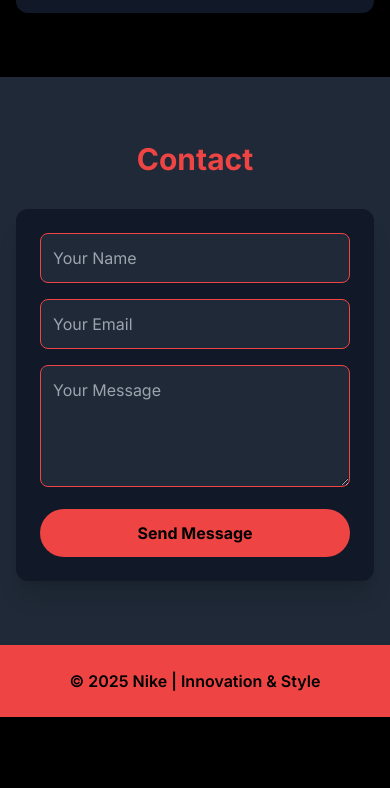
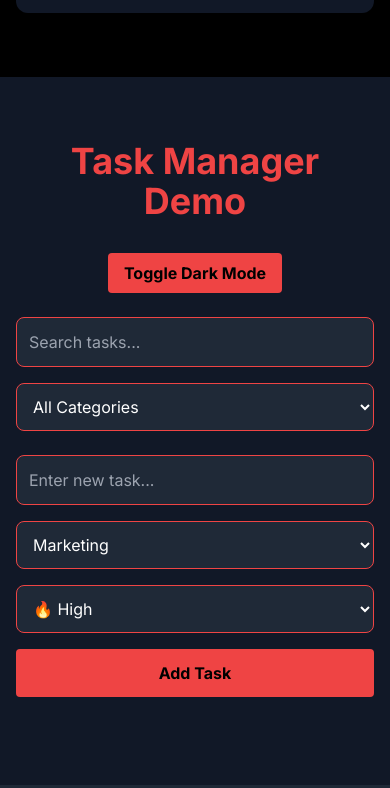
Before and after one commit to buyinzadiana-bot/WEEK-TWO-ASSIGNMENT, a plain HTML site: page index.html in a window 390 px wide. Shown: the part 4256-5044 px from the top of the page. Before the commit the page ends 4973 px from the top, so only its background shows below. Drawn offline with nearby package versions, Linux system fonts and the light colour scheme.

Commit message:
added task manager

```diff
--- a/index.html
+++ b/index.html
@@ -81,6 +81,9 @@
             >
           </li>
           <li>
+            <a href="#tasks" class="hover:text-red-500 transition">Tasks</a>
+          </li>
+          <li>
             <a href="#contact" class="hover:text-red-500 transition">Contact</a>
           </li>
         </ul>
@@ -103,14 +106,12 @@
     </header>
 
     <!-- Padding for fixed header -->
-
     <div class="pt-24"></div>
 
     <!-- HERO WITH VIDEO -->
     <section
       class="relative w-full h-screen flex items-center justify-center overflow-hidden"
     >
-      <!-- Background Video -->
       <video
         autoplay
         muted
@@ -121,11 +122,7 @@
         <source src="videoplayback (1).mp4" type="video/mp4" />
         Your browser does not support the video tag.
       </video>
-
-      <!-- Overlay for readability -->
       <div class="absolute inset-0 bg-black/40 z-0"></div>
-
-      <!-- Hero Content -->
       <div class="hero-text absolute z-10 px-4 sm:px-6 md:px-12 lg:px-20">
         <h1
           class="text-3xl sm:text-4xl md:text-5xl lg:text-6xl xl:text-7xl font-bold neon-text mb-4"
@@ -250,6 +247,74 @@
       </div>
     </section>
 
+    <!-- ✅ TASK MANAGER -->
+    <section id="tasks" class="py-16 bg-gray-900 fade-in">
+      <div class="container mx-auto px-4 text-center">
+        <h2 class="text-4xl font-bold text-red-500 mb-8">Task Manager Demo</h2>
+        <button
+          id="toggleDark"
+          class="mb-6 px-4 py-2 bg-red-500 text-black rounded font-bold hover:scale-105 transition"
+        >
+          Toggle Dark Mode
+        </button>
+
+        <div class="flex flex-col md:flex-row justify-center gap-4 mb-6">
+          <input
+            type="text"
+            id="searchTask"
+            placeholder="Search tasks..."
+            class="w-full md:w-1/3 p-3 rounded-lg bg-gray-800 border border-red-500 text-white"
+          />
+          <select
+            id="filterCategory"
+            class="w-full md:w-1/4 p-3 rounded-lg bg-gray-800 border border-red-500 text-white"
+          >
+            <option value="all">All Categories</option>
+            <option value="Work">Marketing</option>
+            <option value="Personal">Sales</option>
+            <option value="School">Designs</option>
+          </select>
+        </div>
+
+        <form
+          id="taskForm"
+          class="flex flex-col md:flex-row gap-4 justify-center mb-6"
+        >
+          <input
+            type="text"
+            id="taskInput"
+            placeholder="Enter new task..."
+            class="flex-1 p-3 rounded-lg bg-gray-800 border border-red-500 text-white"
+            required
+          />
+          <select
+            id="taskCategory"
+            class="p-3 rounded-lg bg-gray-800 border border-red-500 text-white"
+          >
+            <option>Marketing</option>
+            <option>Sales</option>
+            <option>Design</option>
+          </select>
+          <select
+            id="taskPriority"
+            class="p-3 rounded-lg bg-gray-800 border border-red-500 text-white"
+          >
+            <option value="High">🔥 High</option>
+            <option value="Medium">⚡ Medium</option>
+            <option value="Low">🌱 Low</option>
+          </select>
+          <button
+            type="submit"
+            class="px-6 py-3 bg-red-500 text-black font-bold rounded hover:scale-105 transition"
+          >
+            Add Task
+          </button>
+        </form>
+
+        <ul id="taskList" class="space-y-4 text-left max-w-2xl mx-auto"></ul>
+      </div>
+    </section>
+
     <!-- CONTACT -->
     <section id="contact" class="py-16 bg-gray-800 fade-in">
       <div class="container mx-auto px-4 md:px-0 text-center">
@@ -294,6 +359,7 @@
       &copy; 2025 Nike | Innovation & Style
     </footer>
 
+    <!-- ✅ JAVASCRIPT -->
     <script>
       // Mobile menu toggle
       const menuBtn = document.getElementById("menu-btn");
@@ -308,6 +374,82 @@
             el.classList.add("show");
         });
       });
+
+      // ✅ Task Manager Logic
+      const taskForm = document.getElementById("taskForm");
+      const taskInput = document.getElementById("taskInput");
+      const taskCategory = document.getElementById("taskCategory");
+      const taskPriority = document.getElementById("taskPriority");
+      const taskList = document.getElementById("taskList");
+      const searchTask = document.getElementById("searchTask");
+      const filterCategory = document.getElementById("filterCategory");
+      const toggleDark = document.getElementById("toggleDark");
+
+      let tasks = [];
+
+      // Add new task
+      taskForm.addEventListener("submit", (e) => {
+        e.preventDefault();
+        const task = {
+          id: Date.now(),
+          text: taskInput.value,
+          category: taskCategory.value,
+          priority: taskPriority.value,
+        };
+        tasks.push(task);
+        renderTasks();
+        taskForm.reset();
+      });
+
+      // Render tasks
+      function renderTasks() {
+        const searchText = searchTask.value.toLowerCase();
+        const categoryFilter = filterCategory.value;
+
+        taskList.innerHTML = "";
+
+        tasks
+          .filter(
+            (t) =>
+              (categoryFilter === "all" || t.category === categoryFilter) &&
+              t.text.toLowerCase().includes(searchText)
+          )
+          .forEach((t) => {
+            const li = document.createElement("li");
+            li.className =
+              "bg-gray-800 p-4 rounded flex justify-between items-center";
+
+            // Priority styles
+            let priorityColor = "text-green-400";
+            if (t.priority === "High") priorityColor = "text-red-500 font-bold";
+            else if (t.priority === "Medium") priorityColor = "text-yellow-400";
+
+            li.innerHTML = `
+              <span contenteditable="true" class="flex-1 outline-none">${t.text}</span>
+              <span class="ml-4 px-2 py-1 rounded ${priorityColor}">${t.priority}</span>
+              <span class="ml-2 text-sm text-gray-400">${t.category}</span>
+              <button class="ml-4 text-red-400 hover:text-red-600 deleteBtn">✖</button>
+            `;
+
+            // Delete task
+            li.querySelector(".deleteBtn").addEventListener("click", () => {
+              tasks = tasks.filter((task) => task.id !== t.id);
+              renderTasks();
+            });
+
+            taskList.appendChild(li);
+          });
+      }
+
+      // Search + Filter
+      searchTask.addEventListener("input", renderTasks);
+      filterCategory.addEventListener("change", renderTasks);
+
+      // Dark mode toggle
+      toggleDark.addEventListener("click", () => {
+        document.body.classList.toggle("bg-white");
+        document.body.classList.toggle("text-black");
+      });
     </script>
   </body>
 </html>
```
